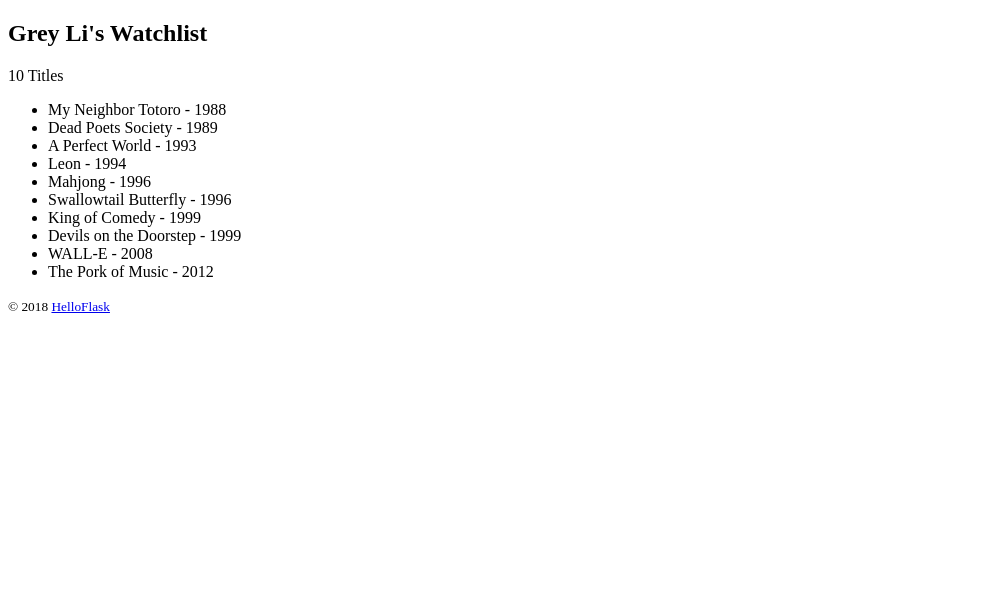
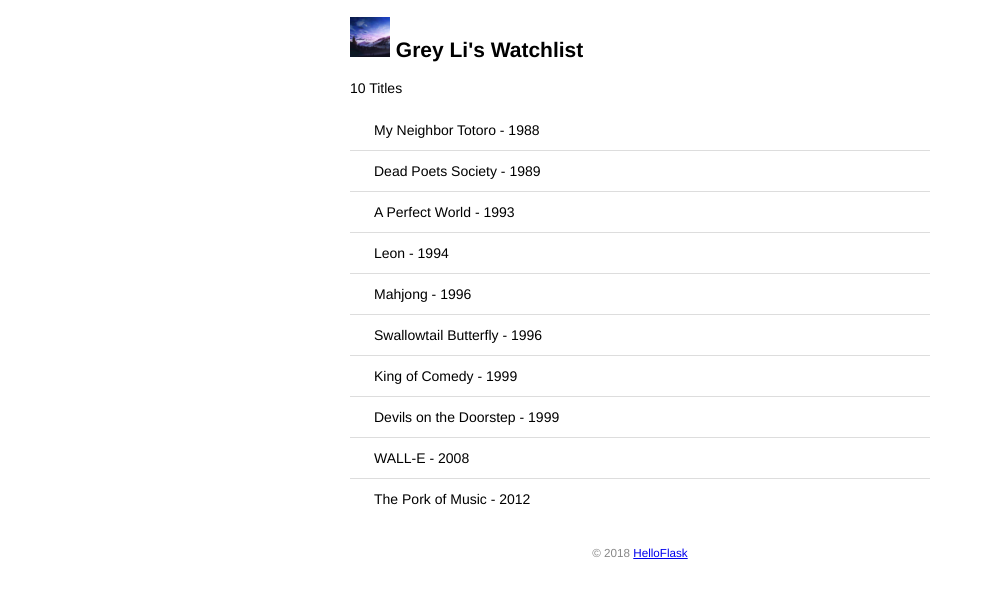
Before and after one commit to alcedoM/flaskstudy, a Flask app: page / in a window 1280 px wide. Shown: the top 598 px of the page, without its empty margins (0-985 px from the left). Run offline with Flask 2, Linux system fonts and the light colour scheme.

Commit message:
Add static files and faker

```diff
--- /dev/null
+++ b/fa.py
@@ -0,0 +1,4 @@
+from faker import Faker
+fake = Faker('zh_CN')
+for i in range(10):
+    print(fake.name())
--- /dev/null
+++ b/static/style.css
@@ -0,0 +1,41 @@
+body {
+margin: auto;
+max-width: 580px;
+font-size: 14px;
+font-family: Helvetica, Arial, sans-serif;
+}
+/* 页脚 */
+footer {
+color: #888;
+margin-top: 15px;
+text-align: center;
+padding: 10px;
+}
+/* 头像 */
+.avatar {
+width: 40px;
+}
+/* 电影列表 */
+.movie-list {
+list-style-type: none;
+padding: 0;
+margin-bottom: 10px;
+box-shadow: 0 2px 5px 0 rgba(0, 0, 0, 0.16), 0 2px 10px 0 rg
+ba(0, 0, 0, 0.12);
+}
+.movie-list li {
+padding: 12px 24px;
+border-bottom: 1px solid #ddd;
+}
+.movie-list li:last-child {
+border-bottom:none;
+}
+.movie-list li:hover {
+background-color: #f8f9fa;
+}
+/* 龙猫图片 */
+.totoro {
+display: block;
+margin: 0 auto;
+height: 100px;
+}
--- a/templates/index.html
+++ b/templates/index.html
@@ -3,11 +3,16 @@
 <head>
 	<meta charset="utf-8">
 	<title>{{ name }}'s Watchlist</title>
+	<link rel='stylesheet' href="{{url_for('static',filename='style.css')}}" type="text/css">
+	<link rel='icon' href="{{url_for('static',filename='images/head.jpg')}}">
 </head>
 <body>
-	<h2>{{ name }}'s Watchlist</h2>
+	<h2>
+		<img alt="Avatar" class="avatar" src="{{ url_for('static', filename='images/head.jpg') }}">
+		{{ name }}'s Watchlist
+	</h2>
 	<p>{{ movies|length }} Titles</p>
-	<ul>
+	<ul class="movie-list">
 	{% for movie in movies %}
 		<li>{{ movie.title }} - {{ movie.year }}</li>
 	{% endfor %}
```
Also changed, not shown: static/images/head.jpg (added).
